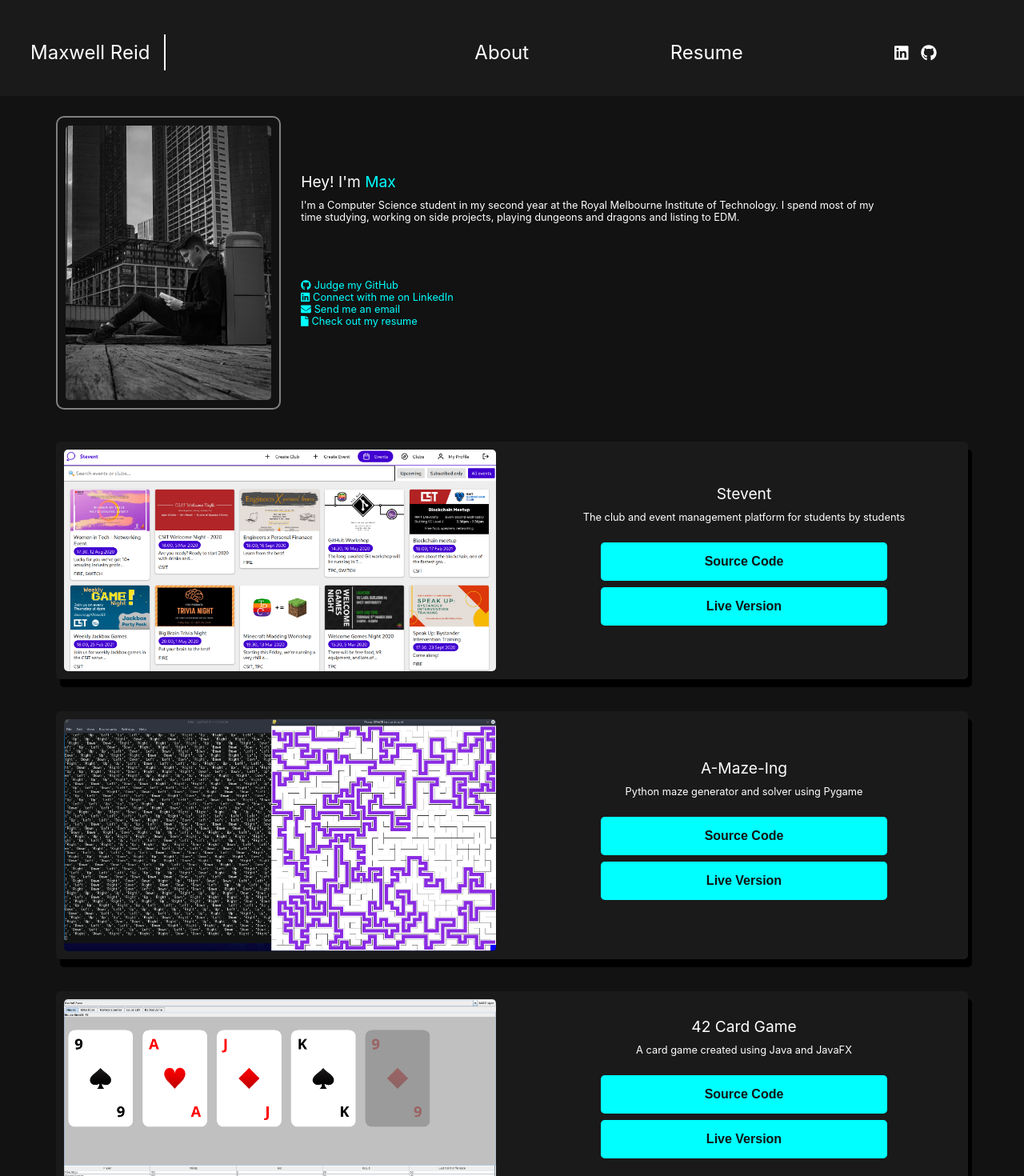
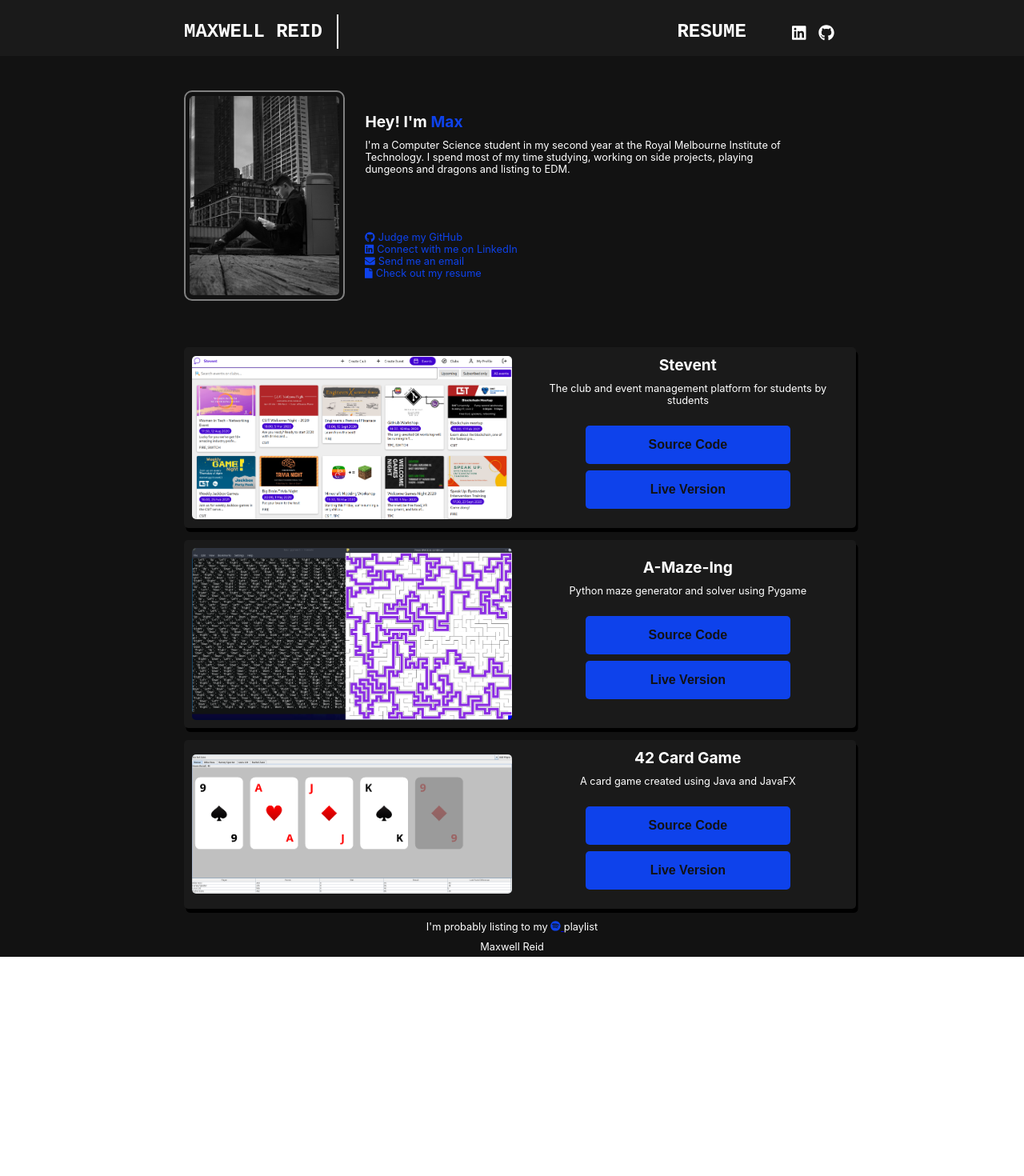
Before and after one commit to Prydeton/portfolio, a React (Create React App) app: page /portfolio in a window 1280 px wide. Shown: the top 1470 px of the page at 80% size. After the commit the page ends 1196 px from the top, so only its background shows below. Built offline with nearby package versions, Linux system fonts and the light colour scheme.

Commit message:
Recolour and add additional links + footer

```diff
--- a/src/components/AboutMe/AboutMe.js
+++ b/src/components/AboutMe/AboutMe.js
@@ -24,7 +24,7 @@ const AboutMe = () => {
             </AboutMeImage>
             <AboutMeContent>
                 <Title>
-                    Hey! I'm <span style={{color: "#00FFFF"}}>Max</span>
+                    Hey! I'm <span style={{color: "#0e42eb"}}>Max</span>
                 </Title>
                 <Blurb>
                     I'm a Computer Science student in my second year at the Royal Melbourne Institute of Technology. I spend most of my time studying, working on side projects, playing dungeons and dragons and listing to EDM.
--- a/src/components/AboutMe/aboutMeStyle.js
+++ b/src/components/AboutMe/aboutMeStyle.js
@@ -24,7 +24,9 @@ export const AboutMeImage = styled.div`
     display: grid;
     justify-items: center;
     align-items: center;
-    padding: 10px;
+    padding: 5px;
+    height: max-content;
+    align-self: center;
 
     border: 2px solid grey;
     border-radius: 10px;
@@ -58,6 +60,7 @@ export const Title = styled.div`
     font-size: 1.2em;
     color: white;
     margin-bottom: 10px;
+    font-weight: bold;
 `
 
 export const Connect = styled.div`
@@ -65,7 +68,7 @@ export const Connect = styled.div`
     font-size: 0.8em;
 
     > a {
-        color: #00FFFF;
+        color: #0e42eb;
         text-decoration: none;
     }
 `
--- /dev/null
+++ b/src/components/Footer/Footer.js
@@ -0,0 +1,19 @@
+import React from "react"
+import { Link } from 'react-router-dom'
+import { faSpotify, faLinkedin } from '@fortawesome/free-brands-svg-icons'
+import { FontAwesomeIcon } from "@fortawesome/react-fontawesome";
+
+import {
+    Container
+} from "./footerStyle"
+
+const Footer  = () => {
+    return (
+        <Container>
+            <p>I'm probably listing to my <a href="https://open.spotify.com/user/31jtpbvmijwzaudmypya6ergvhla"  target="_blank"> <FontAwesomeIcon icon={faSpotify} color={"#0e42eb"}/> </a> playlist</p>
+            <p>Maxwell Reid</p>
+        </Container>
+    );
+}
+
+export default Footer
--- /dev/null
+++ b/src/components/Footer/footerStyle.js
@@ -0,0 +1,15 @@
+import styled from '@emotion/styled';
+
+export const Container = styled.footer`
+    display: grid;
+    width: 100%;
+    grid-template-columns: 1fr;
+    margin-top: 10px;
+    color: white;
+    text-align: center;
+    font-size: 0.8em;
+
+    & > p {
+        margin: 5px;
+    }
+`
--- a/src/components/Navigation/Navigation.js
+++ b/src/components/Navigation/Navigation.js
@@ -21,16 +21,15 @@ const NavigationItem = ({ to, label, ...rest}) => {
 
 const NavigationLogo = ({ to, icon}) => {
     return (
-        <StyledNavigationLogo href={to}><FontAwesomeIcon icon={icon} /></StyledNavigationLogo>
+        <StyledNavigationLogo href={to}  target="_blank"><FontAwesomeIcon icon={icon} /></StyledNavigationLogo>
     );
 }
 
 const Navigation = () => {
     return (
         <Container>
-            <NavigationItem to="/" label="Maxwell Reid" />
-            <NavigationItem to="/about" label="About" />
-            <NavigationItem to="/resume" label="Resume" />
+            <NavigationItem to="/" label="MAXWELL REID" />
+            <NavigationItem to="/resume" label="RESUME" />
             <div>
                 <NavigationLogo to="https://www.linkedin.com/in/maxwellreid/" icon={faLinkedin} />
                 <NavigationLogo to="https://github.com/Prydeton" icon={faGithub} />
--- a/src/components/Navigation/navigationStyle.js
+++ b/src/components/Navigation/navigationStyle.js
@@ -2,17 +2,14 @@ import styled from '@emotion/styled';
 
 export const Container = styled.nav`
     display: grid;
-    grid-template-columns: 2fr 1fr 1fr 1fr;
-    width: 100%;
+    grid-template-columns: 5fr 1fr 1fr;
     align-items: center;
     justify-items: center;
-    height: 60px;
+    height: 20px;
     top: 0;
     left: 0;
-    padding-top: 35px;
-    padding-bottom: 25px;
+    padding: 25px 15%;
     margin: auto;
-    margin-bottom: 25px;
     background-color: #1a1a1a;
     font-size: 1.5em;
 
@@ -36,17 +33,21 @@ export const StyledLink = styled.div`
         display: flex;
         align-items: center;
         text-decoration: none;
+        transition: background .2s ease-in
     }
 
     > a span {
         margin: 0 8px;
         color: white;
         text-decoration: none;
-        /*font-size: 20px;*/
+        font-family: 'JetBrains Mono', monospace;
+        font-weight: 600;
+        -webkit-transition: color 0.3s; /* For Safari 3.0 to 6.0 */
+        transition: color 0.3s; /* For modern browsers */
 	}
 
     > a span:hover {
-        /*color: grey;*/
+        color: #0e42eb;
         text-decoration: underline;
     }
 `;
@@ -55,4 +56,10 @@ export const StyledNavigationLogo = styled.a`
     color: white;
     font-size: 20px;
     margin-right: 15px;
+    -webkit-transition: color 0.3s; /* For Safari 3.0 to 6.0 */
+    transition: color 0.3s; /* For modern browsers */
+
+    & > :hover {
+        color: #0e42eb;
+    }
 `
--- a/src/components/ProjectListing/projectListingStyle.js
+++ b/src/components/ProjectListing/projectListingStyle.js
@@ -3,25 +3,76 @@ import styled from '@emotion/styled';
 export const Container = styled.div`
     display: grid;
     width: 100%;
-    margin-top: 40px;
+    margin-top: 15px;
     grid-template-columns: 1fr 1fr;
     column-gap: 20px;
-
+    padding-top: 10px;
     background-color: #1a1a1a;
     border-radius: 5px;
-    box-shadow: 5px 10px;
+    box-shadow: 2.5px 5px;
+    padding: 10px;
+
+    animation: fadeIn ease 2s;
+    -webkit-animation: fadeIn ease 2s;
+    -moz-animation: fadeIn ease 2s;
+    -o-animation: fadeIn ease 2s;
+    -ms-animation: fadeIn ease 2s;
+
+    @keyframes fadeIn {
+        0% {
+          opacity:0;
+        }
+        100% {
+          opacity:1;
+        }
+      }
+
+      @-moz-keyframes fadeIn {
+        0% {
+          opacity:0;
+        }
+        100% {
+          opacity:1;
+        }
+      }
+
+      @-webkit-keyframes fadeIn {
+        0% {
+          opacity:0;
+        }
+        100% {
+          opacity:1;
+        }
+      }
+
+      @-o-keyframes fadeIn {
+        0% {
+          opacity:0;
+        }
+        100% {
+          opacity:1;
+        }
+      }
+
+      @-ms-keyframes fadeIn {
+        0% {
+          opacity:0;
+        }
+        100% {
+          opacity:1;
+      }
 
     @media only screen and (max-width: 750px) {
         grid-template-columns: 1fr !important;
     }
 `
 
+
+
 export const ImageContainer = styled.div`
     display: grid;
     justify-items: center;
     align-items: center;
-    flex: 60%;
-    padding: 10px;
     img {
         width: 100%;
         height: auto;
@@ -37,22 +88,23 @@ export const ProjectDetails = styled.div`
     justify-content: center;
     align-items: center;
     flex-direction: column;
-    flex: 40%;
     color: white;
 `
 
 export const Title = styled.div`
     font-size: 1.2em;
-    margin-bottom: 10px
+    margin-bottom: 10px;
+    font-weight: bold;
 `
 
 export const Description = styled.div`
     font-size: 0.8em;
-    margin-bottom: 10px
+    margin-bottom: 10px;
+    text-align: center;
 `
 
 export const Button = styled.button`
-    background-color: #00FFFF;
+    background-color: #0e42eb;
     border: none;
     color: white;
     padding: 15px 32px;
--- a/src/components/Projects/Projects.js
+++ b/src/components/Projects/Projects.js
@@ -13,8 +13,8 @@ const Projects = () => {
         <>
             <Container>
                 <ProjectListing img={stevent} title="Stevent" desc="The club and event management platform for students by students" srccode="https://github.com/csitsociety/stevent" live=""/>
-                <ProjectListing img={amazing} title="A-Maze-Ing" desc="Python maze generator and solver using Pygame" srccode="https://github.com/Prydeton/A-maze-ing" live=""/>
-                <ProjectListing img={cardGame} title="42 Card Game" desc="A card game created using Java and JavaFX" srccode="" live=""/>
+                <ProjectListing img={amazing} title="A-Maze-Ing" desc="Python maze generator and solver using Pygame" srccode="https://github.com/Prydeton/A-maze-ing" live="https://repl.it/talk/share/A-maze-ing/127182"/>
+                <ProjectListing img={cardGame} title="42 Card Game" desc="A card game created using Java and JavaFX" srccode="https://github.com/Prydeton/FP-COSC2391-Assignment2" live="https://repl.it/@Prydeton/FP-COSC2391-Assignment2#Readme.txt"/>
             </Container>
         </>
     )
--- a/src/components/index.js
+++ b/src/components/index.js
@@ -2,3 +2,4 @@ export { default as Navigation } from './Navigation/Navigation';
 export { default as AboutMe } from './AboutMe/AboutMe';
 export { default as Projects } from './Projects/Projects';
 export { default as ProjectListing } from './ProjectListing/ProjectListing';
+export { default as Footer } from './Footer/Footer';
--- a/src/pages/Portfolio/Portfolio.js
+++ b/src/pages/Portfolio/Portfolio.js
@@ -1,11 +1,12 @@
 import React from 'react';
 
-import { AboutMe, Projects } from '../../components'
+import { AboutMe, Projects, Footer } from '../../components'
 const Portfolio = () => {
     return (
         <>
             <AboutMe />
             <Projects />
+            <Footer />
         </>
     );
 };
--- a/src/pages/pageStyle.js
+++ b/src/pages/pageStyle.js
@@ -1,10 +1,14 @@
 import styled from '@emotion/styled';
+<style>
+@import url('https://fonts.googleapis.com/css2?family=JetBrains+Mono:wght@500;700&display=swap');
+</style>
+
 
 export const AppContainer = styled.div`
-    background-color: #121212;
+    background-color: #0e42eb;
 `
 
 export const PageContainer = styled.nav`
     background-color: #121212;
-    padding: 0px 70px;
+    padding: 0px 18%;
 `
```
